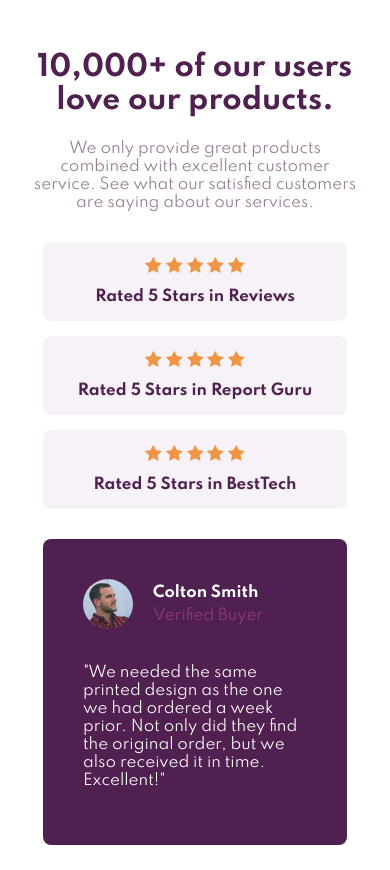
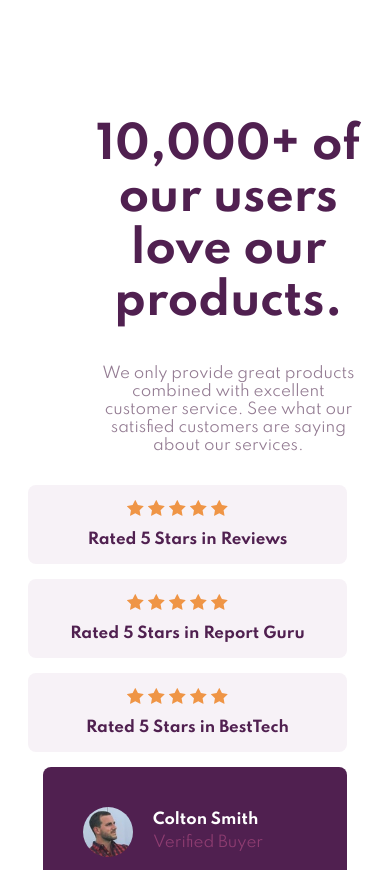
Before and after one commit to dmahely/social-proof-section, a plain HTML site: page index.html in a window 390 px wide. Shown: the top 870 px of the page. Drawn offline with Linux system fonts and the light colour scheme.

Commit message:
Optimize first part for desktop

```diff
--- a/styles/stylesheet.css
+++ b/styles/stylesheet.css
@@ -12,6 +12,7 @@ body {
 }
 
 .main_container {
+  margin-top: 100px;
   display: grid;
   grid-template-columns: 1fr;
   grid-template-rows: 1fr;
@@ -21,6 +22,10 @@ body {
 
 .main__heading_container {
   grid-area: heading;
+  padding-right: 30%;
+  text-align: left;
+  padding: 0 20%;
+  margin-top: 0;
 }
 
 .main__ratings_container {
@@ -34,19 +39,17 @@ body {
 .heading__title {
   color: var(--primary-magenta);
   font-weight: bold;
-  font-size: 28px;
-  text-align: center;
+  font-size: 44px;
+  margin-top: 0;
 }
 
 .heading__description {
   color: var(--dark-magenta);
-  text-align: center;
 }
 
 .ratings__container {
   background-color: var(--light-magenta);
   display: flex;
-  flex-direction: column;
   flex-wrap: wrap;
   justify-content: center;
   align-items: center;
@@ -58,6 +61,7 @@ body {
 
 .ratings__stars {
   margin: 5px;
+  padding-right: 20px;
 }
 
 .ratings__text {
@@ -124,7 +128,7 @@ body {
   color: hsl(228, 45%, 44%);
 }
 
-/* Smaller screens */
+/* Screens bigger than 700px */
 @media only screen and (min-width: 700px) {
   .main_container {
     grid-template-columns: 1fr 1fr;
@@ -132,29 +136,10 @@ body {
     grid-template-areas: "heading ratings" "testimonials testimonials";
   }
 
-  .heading__title {
-    font-size: 36px;
-  }
-
   .ratings__container {
     flex-direction: row;
   }
 
-  .ratings__first,
-  .ratings__second,
-  .ratings__third {
-    margin-left: 0px;
-  }
-
-  .testimonials__first,
-  .testimonials__second,
-  .testimonials__third {
-    margin-top: 0px;
-  }
-}
-
-/* Bigger screens */
-@media only screen and (min-width: 700px) {
   .ratings__first {
     margin-left: var(--container-margin);
   }
@@ -179,3 +164,23 @@ body {
     margin-top: calc(var(--container-margin) * 3);
   }
 }
+
+/* Screens smaller than 700px */
+@media only screen and (max-width: 700px) {
+  .ratings__first,
+  .ratings__second,
+  .ratings__third {
+    margin-left: 0px;
+  }
+
+  .testimonials__first,
+  .testimonials__second,
+  .testimonials__third {
+    margin-top: 0px;
+  }
+
+  .main__heading_container {
+    padding-right: 0px;
+    text-align: center;
+  }
+}
```
